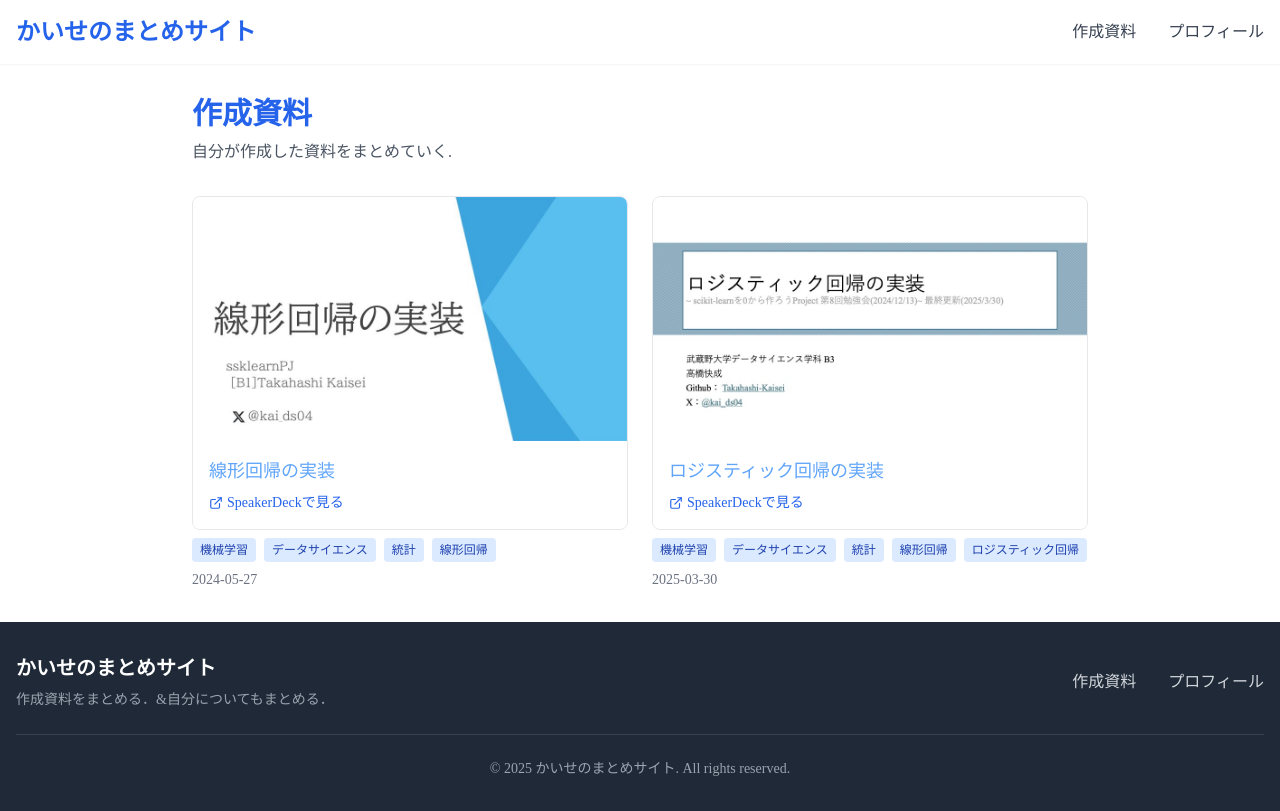
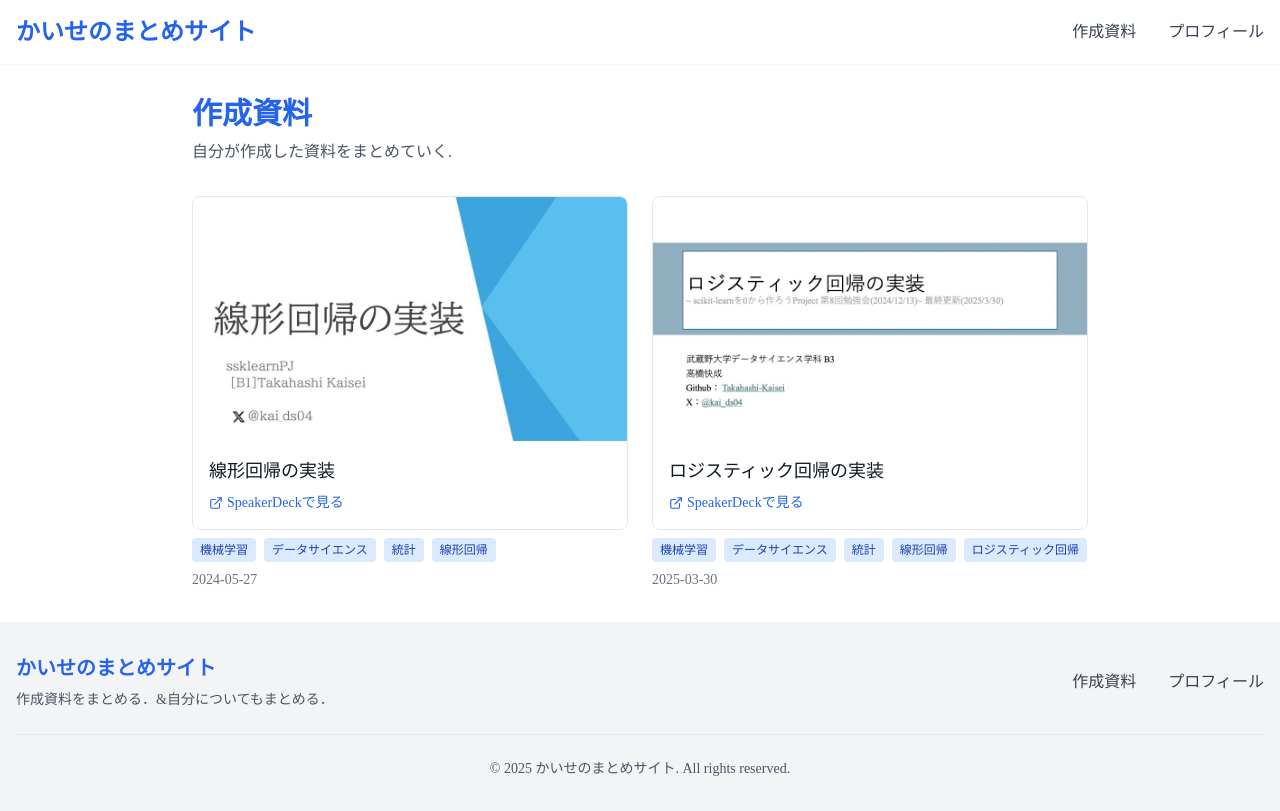
Before and after one commit to Takahashi-Kaisei/mypage, a Next.js app: page / in a window 1280 px wide. Built offline with nearby package versions, Linux system fonts and the light colour scheme.

Commit message:
フッター、ヘッダー、スピーカーデッキサムネイルにダークモード対応のスタイルを追加

```diff
--- a/src/components/layout/Footer.tsx
+++ b/src/components/layout/Footer.tsx
@@ -4,29 +4,29 @@ const Footer = () => {
   const currentYear = new Date().getFullYear();
 
   return (
-    <footer className="bg-gray-800 text-white py-8">
+    <footer className="bg-gray-100 dark:bg-gray-800 text-gray-800 dark:text-white py-8">
       <div className="container mx-auto px-4">
         <div className="flex flex-col md:flex-row justify-between items-center">
           <div className="mb-4 md:mb-0">
-            <Link href="/" className="text-xl font-bold text-white">
+            <Link href="/" className="text-xl font-bold text-blue-600 dark:text-blue-400">
               かいせのまとめサイト
             </Link>
-            <p className="mt-2 text-gray-400 text-sm">
+            <p className="mt-2 text-gray-600 dark:text-gray-400 text-sm">
               作成資料をまとめる．&自分についてもまとめる．
             </p>
           </div>
 
           <div className="flex flex-col md:flex-row md:space-x-8">
-            <Link href="/" className="text-gray-300 hover:text-white mb-2 md:mb-0">
+            <Link href="/" className="text-gray-700 dark:text-gray-300 hover:text-blue-600 dark:hover:text-blue-400 mb-2 md:mb-0">
               作成資料
             </Link>
-            <Link href="/profile" className="text-gray-300 hover:text-white">
+            <Link href="/profile" className="text-gray-700 dark:text-gray-300 hover:text-blue-600 dark:hover:text-blue-400">
               プロフィール
             </Link>
           </div>
         </div>
 
-        <div className="border-t border-gray-700 mt-6 pt-6 text-center text-gray-400 text-sm">
+        <div className="border-t border-gray-200 dark:border-gray-700 mt-6 pt-6 text-center text-gray-600 dark:text-gray-400 text-sm">
           <p>© {currentYear} かいせのまとめサイト. All rights reserved.</p>
         </div>
       </div>
--- a/src/components/layout/Header.tsx
+++ b/src/components/layout/Header.tsx
@@ -12,26 +12,26 @@ const Header = () => {
   };
 
   return (
-    <header className="bg-white shadow-sm">
+    <header className="bg-white dark:bg-gray-900 shadow-sm dark:shadow-gray-800">
       <div className="container mx-auto px-4 py-4">
         <div className="flex items-center justify-between">
-          <Link href="/" className="text-2xl font-bold text-blue-600">
+          <Link href="/" className="text-2xl font-bold text-blue-600 dark:text-blue-400">
             かいせのまとめサイト
           </Link>
 
           {/* デスクトップナビゲーション */}
           <nav className="hidden md:flex space-x-8">
-            <Link href="/" className="text-gray-700 hover:text-blue-600 font-medium">
+            <Link href="/" className="text-gray-700 dark:text-gray-300 hover:text-blue-600 dark:hover:text-blue-400 font-medium">
               作成資料
             </Link>
-            <Link href="/profile" className="text-gray-700 hover:text-blue-600 font-medium">
+            <Link href="/profile" className="text-gray-700 dark:text-gray-300 hover:text-blue-600 dark:hover:text-blue-400 font-medium">
               プロフィール
             </Link>
           </nav>
 
           {/* モバイルメニューボタン */}
           <button
-            className="md:hidden text-gray-700 focus:outline-none"
+            className="md:hidden text-gray-700 dark:text-gray-300 focus:outline-none"
             onClick={toggleMenu}
             aria-label="メニュー"
           >
@@ -44,14 +44,14 @@ const Header = () => {
           <nav className="md:hidden mt-4 space-y-4 pb-4">
             <Link
               href="/"
-              className="block text-gray-700 hover:text-blue-600 font-medium"
+              className="block text-gray-700 dark:text-gray-300 hover:text-blue-600 dark:hover:text-blue-400 font-medium"
               onClick={() => setIsMenuOpen(false)}
             >
               作成資料
             </Link>
             <Link
               href="/profile"
-              className="block text-gray-700 hover:text-blue-600 font-medium"
+              className="block text-gray-700 dark:text-gray-300 hover:text-blue-600 dark:hover:text-blue-400 font-medium"
               onClick={() => setIsMenuOpen(false)}
             >
               プロフィール
--- a/src/components/speakerdeck/SpeakerDeckThumbnail.tsx
+++ b/src/components/speakerdeck/SpeakerDeckThumbnail.tsx
@@ -20,19 +20,19 @@ const SpeakerDeckThumbnail: FC<SpeakerDeckThumbnailProps> = ({
       href={url}
       target="_blank"
       rel="noopener noreferrer"
-      className="block border rounded-lg overflow-hidden hover:shadow-lg transition-shadow duration-300"
+      className="block border border-gray-200 dark:border-gray-700 rounded-lg overflow-hidden hover:shadow-lg dark:hover:shadow-gray-800 transition-shadow duration-300"
     >
-      <div className="relative aspect-video bg-gray-100">
+      <div className="relative aspect-video bg-gray-100 dark:bg-gray-800">
         <div
           className="w-full h-full bg-cover bg-center"
           style={{ backgroundImage: `url(${thumbnail_image})` }}
         />
       </div>
-      <div className="p-4 bg-white">
-        <h3 className="font-medium text-lg mb-1 line-clamp-2">
+      <div className="p-4 bg-white dark:bg-gray-900">
+        <h3 className="font-medium text-lg mb-1 line-clamp-2 text-gray-900 dark:text-gray-100">
           {title}
         </h3>
-        <div className="mt-2 flex items-center text-blue-600 text-sm">
+        <div className="mt-2 flex items-center text-blue-600 dark:text-blue-400 text-sm">
           <ExternalLink size={14} className="mr-1" />
           <span>SpeakerDeckで見る</span>
         </div>
```
